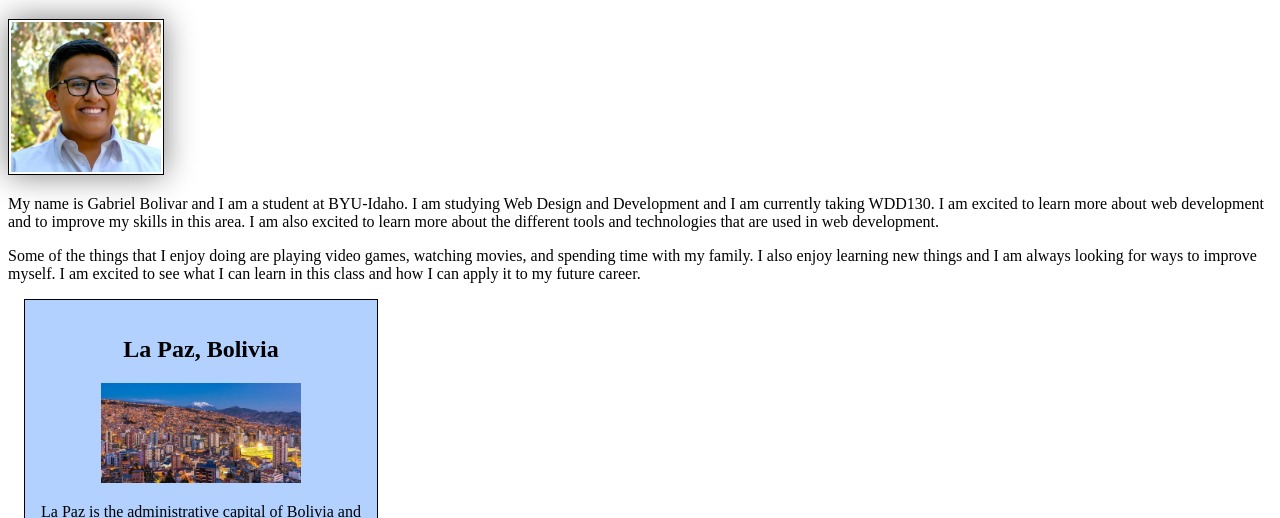
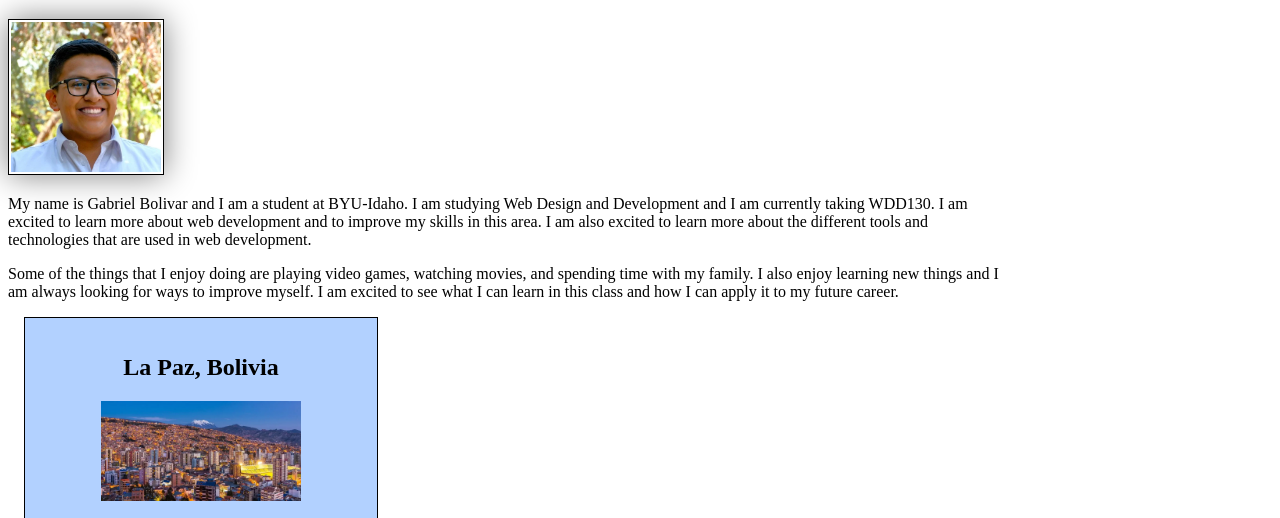
Before and after one commit to gabrielbolivar86/wdd130, a plain HTML site: page index.html in a window 1280 px wide. Shown: the part 205-723 px from the top of the page. Drawn offline with Linux system fonts and the light colour scheme.

Commit message:
Update on CSS

```diff
--- a/styles/styles.css
+++ b/styles/styles.css
@@ -13,6 +13,9 @@ h1 {
     color: darkblue
 }
 
+main{
+    max-width: 1000px;
+}
 main img {
     width: 150px;
     height: auto;
```
